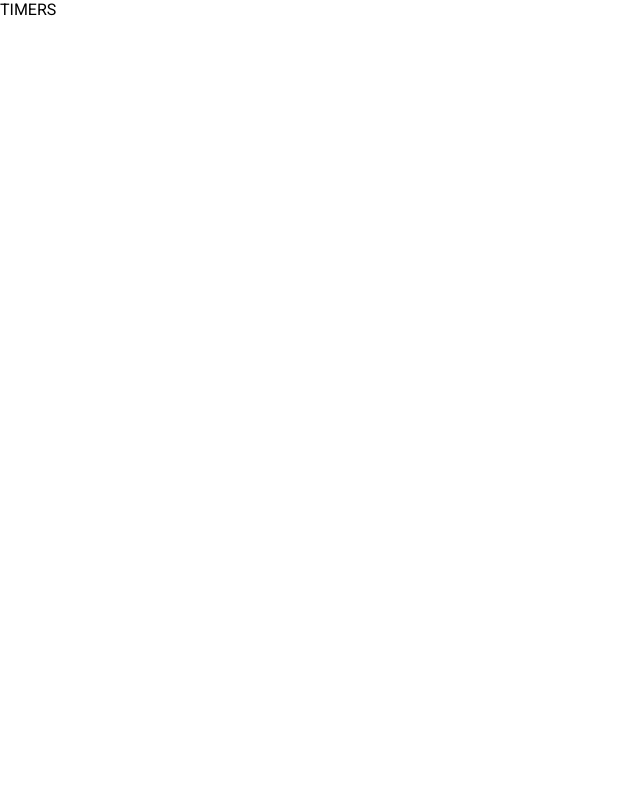
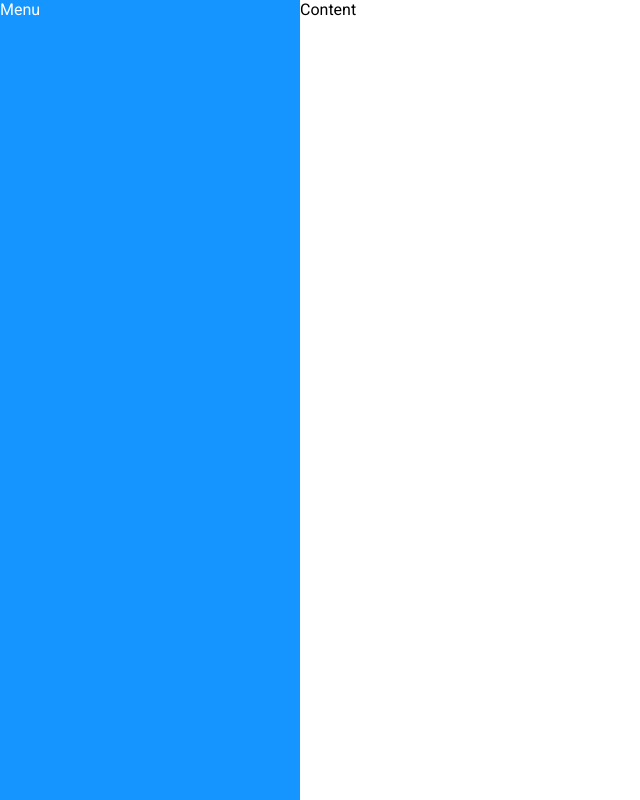
Before and after one commit to Jeyreet/timers, a React (Vite) app: page / in a window 1280 px wide. Shown: the whole page, without its empty margins (0-640 px from the left). Built offline with nearby package versions, Linux system fonts and the light colour scheme.

Commit message:
Addition in the App component
The App component has been simplified and enhanced with menu and content blocks; styles have been updated

```diff
--- a/src/components/App/App.module.scss
+++ b/src/components/App/App.module.scss
@@ -1,3 +1,11 @@
+@use '@mixins' as *;
+
 .app {
-  position: relative;
+  width: 100%;
+  height: 100%;
+  display: flex;
+
+  @include width-less(479px) {
+    flex-direction: column-reverse;
+  }
 }
--- a/src/components/App/App.tsx
+++ b/src/components/App/App.tsx
@@ -1,14 +1,14 @@
-import { type ExtraStyles } from '@types'
-import c from 'clsx'
-
+import Content from '@blocks/Content'
+import Menu from '@blocks/Menu'
 import styles from './App.module.scss'
 
-type Props = {
-  extraStyles?: ExtraStyles<typeof styles>
-}
-
-const App = ({ extraStyles = {} }: Props) => {
-  return <div className={c(styles.app, extraStyles.app)}>TIMERS</div>
+const App = () => {
+  return (
+    <div className={styles.app}>
+      <Menu />
+      <Content />
+    </div>
+  )
 }
 
 export default App
```
